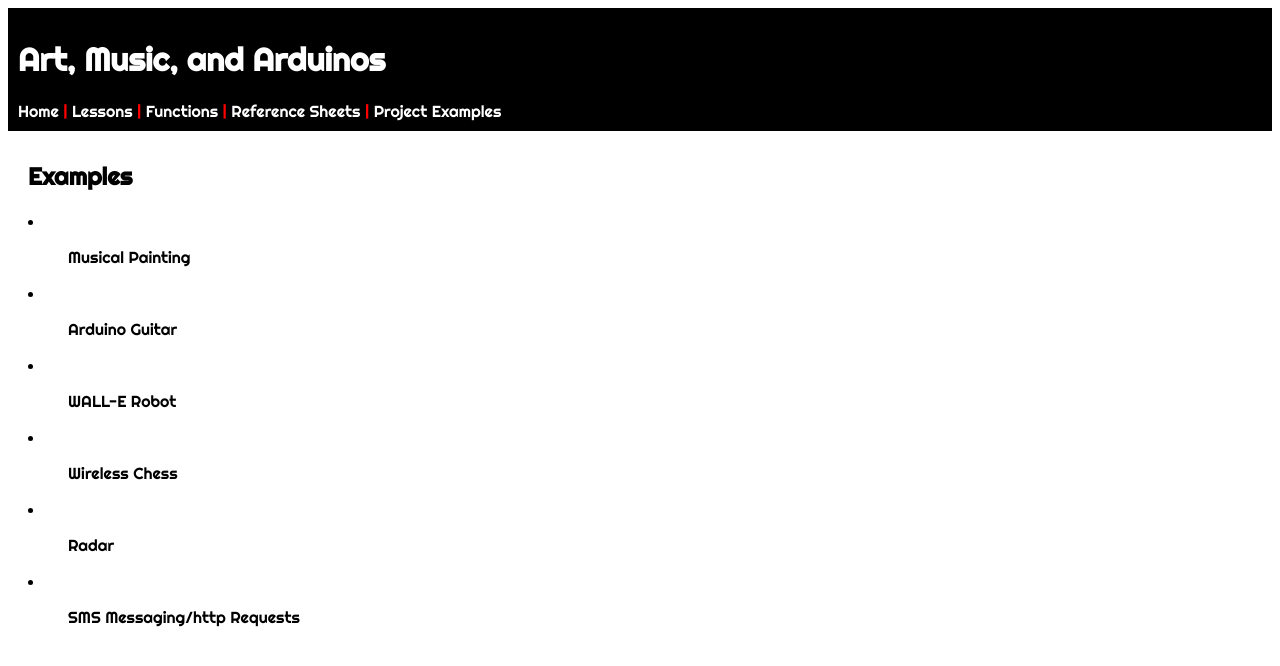
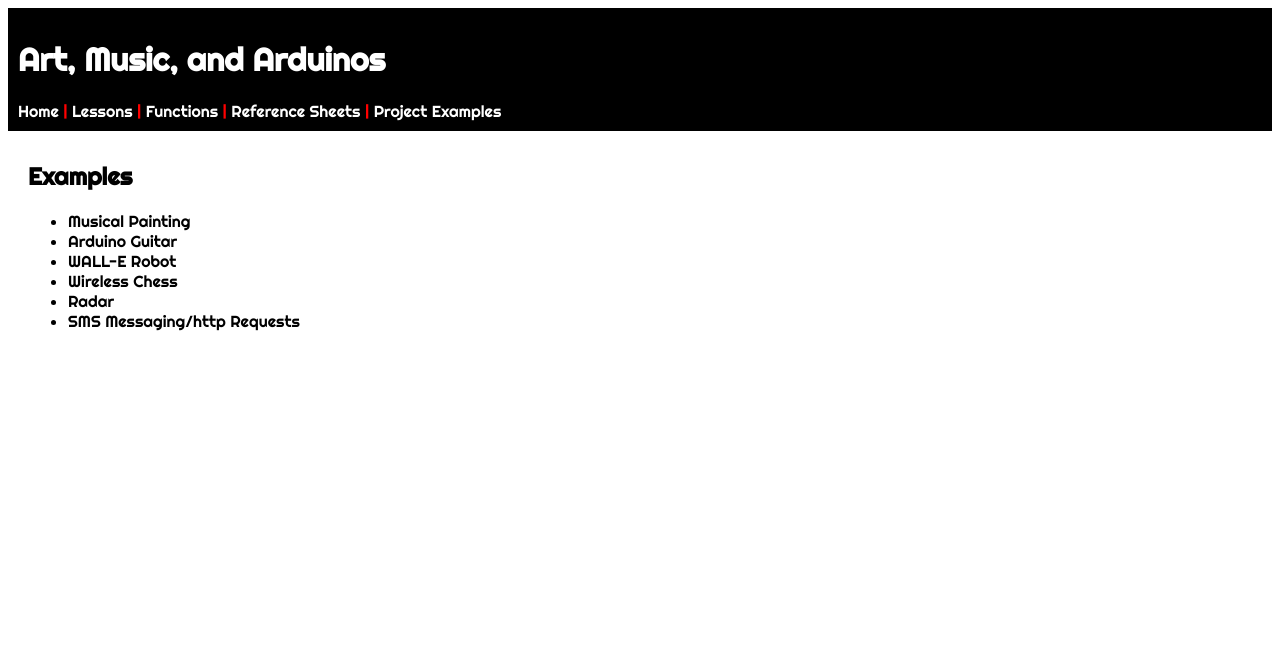
Before and after one commit to cadominj/cadominj.github.io, a plain HTML site: page ArtMusicArduinos/examples.html in a window 1280 px wide. Drawn offline with Linux system fonts and the light colour scheme.

Commit message:
Update examples.html

```diff
--- a/ArtMusicArduinos/examples.html
+++ b/ArtMusicArduinos/examples.html
@@ -19,12 +19,14 @@
 
 <h2>Examples</h2>
 <div id="examples">
-  <li><ul><a href="https://vimeo.com/74969550" target="_blank">Musical Painting</a></ul></li>
-  <li><ul><a href="https://www.youtube.com/watch?v=xkrGyFWPb5o" target="_blank">Arduino Guitar</a></ul></li>
-  <li><ul><a href="https://www.youtube.com/watch?v=VNRX5Xkz_00" target="_blank">WALL-E Robot</a></ul></li>
-  <li><ul><a href="https://www.youtube.com/watch?v=dX37LFv8jWY" target="_blank">Wireless Chess</a></ul></li>
-  <li><ul><a href="https://www.youtube.com/watch?v=kQRYIH2HwfY" target="_blank">Radar</a></ul></li>
-  <li><ul><a href="https://www.youtube.com/watch?v=9UEcT5GxdBk" target="_blank">SMS Messaging/http Requests</a></ul></li>
+  <ul>
+  <li><a href="https://vimeo.com/74969550" target="_blank">Musical Painting</a></li>
+  <li><a href="https://www.youtube.com/watch?v=xkrGyFWPb5o" target="_blank">Arduino Guitar</a></li>
+  <li><a href="https://www.youtube.com/watch?v=VNRX5Xkz_00" target="_blank">WALL-E Robot</a></li>
+  <li><a href="https://www.youtube.com/watch?v=dX37LFv8jWY" target="_blank">Wireless Chess</a></li>
+  <li><a href="https://www.youtube.com/watch?v=kQRYIH2HwfY" target="_blank">Radar</a></li>
+  <li><a href="https://www.youtube.com/watch?v=9UEcT5GxdBk" target="_blank">SMS Messaging/http Requests</a></li>
+  </ul>
 </div>
 
 </div><!--CONTENT-->
```
